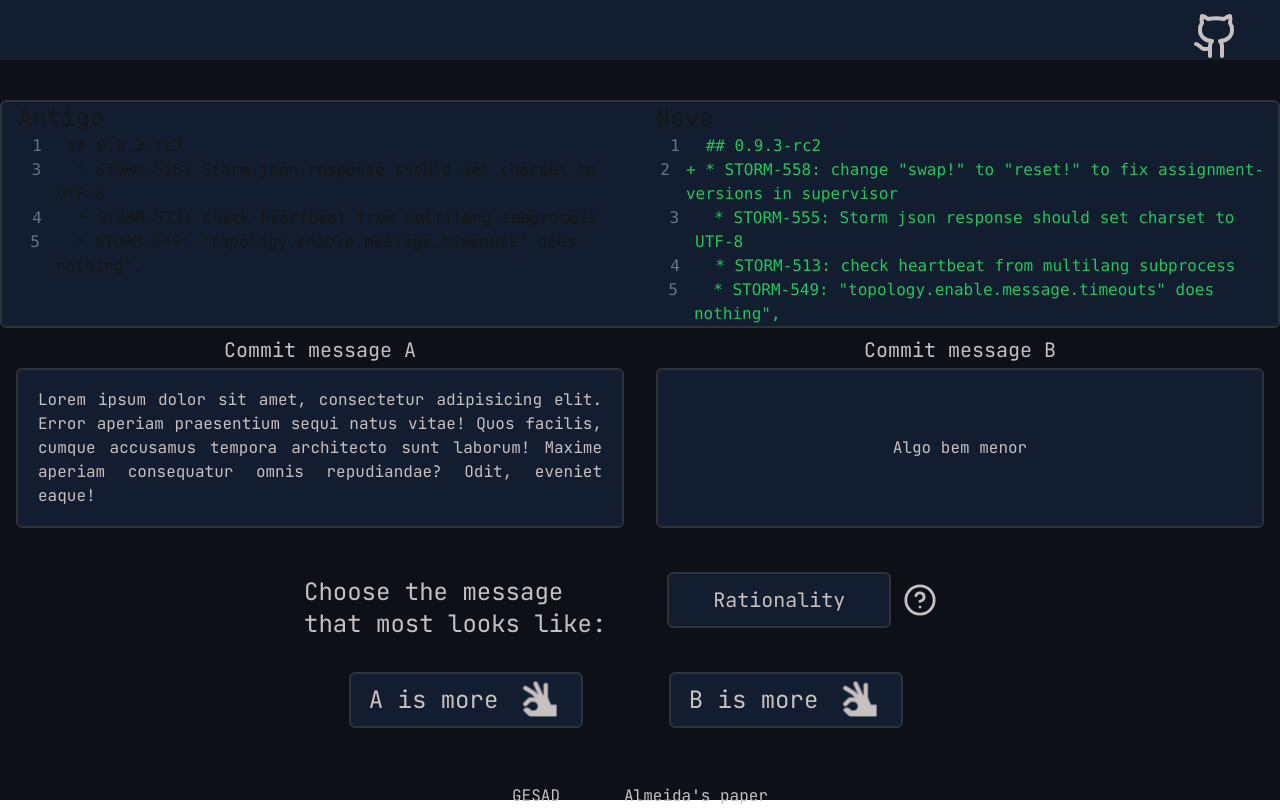
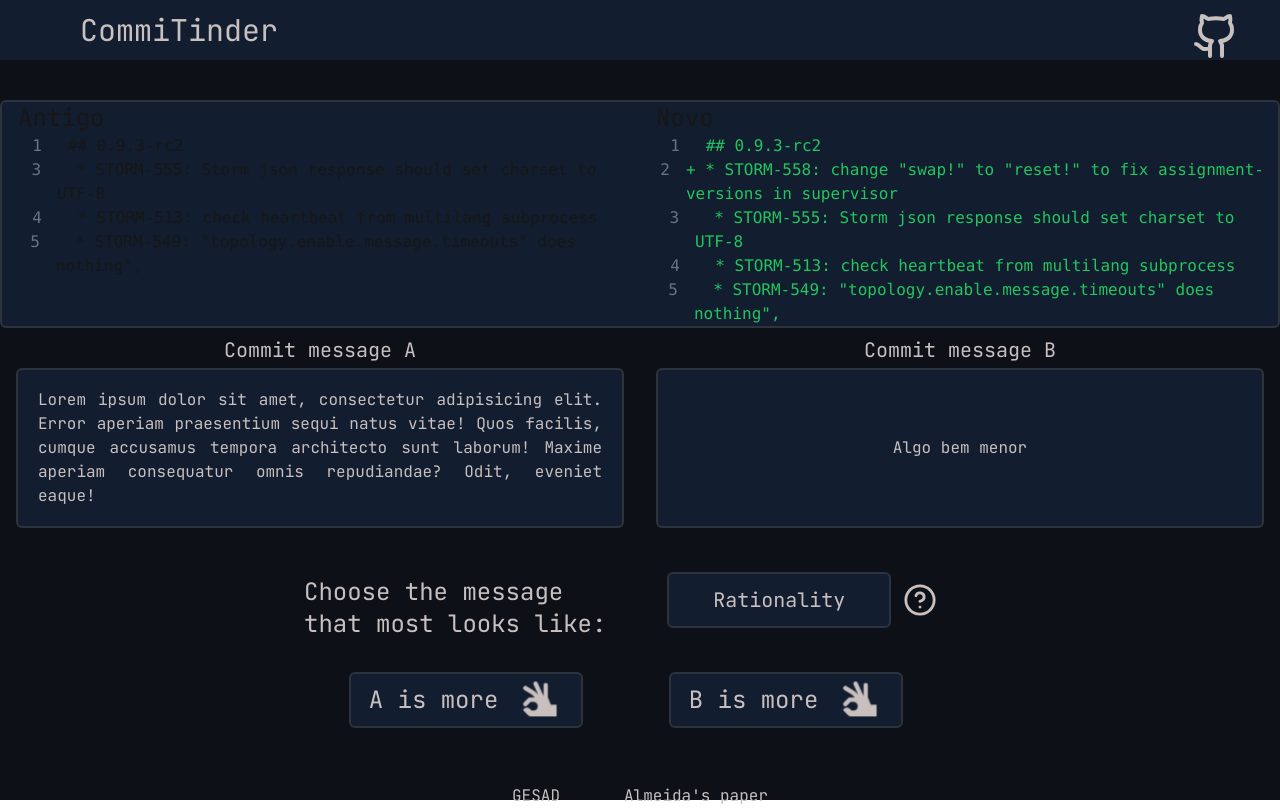
Before and after one commit to Fer-Matheus/CoMEHT-front, a Next.js app: page / in a window 1280 px wide. Shown: the top 808 px of the page. Built offline with nearby package versions, Linux system fonts and the light colour scheme.

Commit message:
Add project title for the navbar

```diff
--- a/src/components/navbar.tsx
+++ b/src/components/navbar.tsx
@@ -5,7 +5,8 @@ type NavBarProps = {
 }
 export default function NavBar({link}:NavBarProps){
     return (
-        <div className="bg-itemsBackgroud w-full h-[4rem] flex justify-end">
+        <div className="bg-itemsBackgroud w-full h-[4rem] flex items-center justify-between">
+          <h1 className="text-3xl ml-20 text-textColor">CommiTinder</h1>
           <a className="pr-10 pt-3" href={link}>
             <Github className="h-[3rem] w-[3rem] text-textColor" size={40} />
           </a>
```
